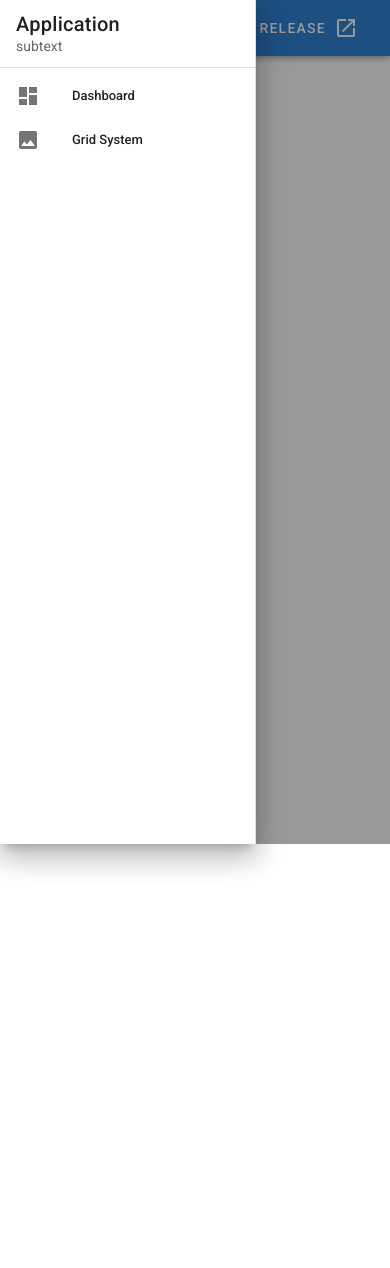
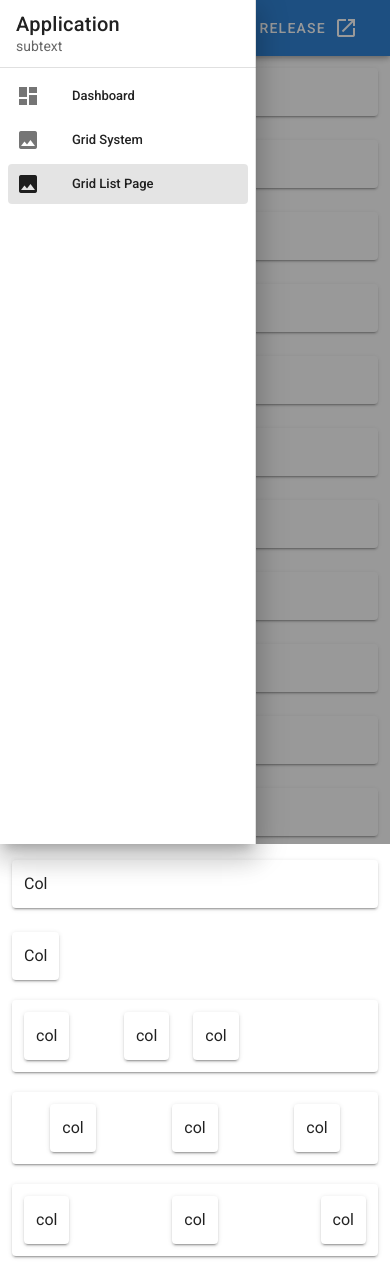
Before and after one commit to sout1217/vuetify, a Vue app: page /grid-list-page in a window 390 px wide. Before the commit the page ends 844 px from the top, so only its background shows below. Built offline with nearby package versions, Linux system fonts and the light colour scheme; grey boxes are pictures that could not be loaded.

Commit message:
그리드 레이아웃 justify, break-point (모바일, 태블릿, 노트북, 데스크탑), cols=auto (글자 크기만큼 차지), col 의 offset

```diff
--- a/src/App.vue
+++ b/src/App.vue
@@ -74,6 +74,7 @@ export default {
       items: [
         { title: 'Dashboard', icon: 'mdi-view-dashboard', to: '/' },
         { title: 'Grid System', icon: 'mdi-image', to: '/grid-system' },
+        { title: 'Grid List Page', icon: 'mdi-image', to: '/grid-list-page' },
       ],
       right: null,
       drawer: true,
--- a/src/router/index.js
+++ b/src/router/index.js
@@ -2,6 +2,7 @@ import Vue from 'vue'
 import VueRouter from 'vue-router'
 import Dashboard from '../views/Dashboard.vue'
 import GridSystem from '@/views/GridSystem'
+import GridListPage from '@/views/GridListPage'
 
 Vue.use(VueRouter)
 
@@ -16,6 +17,11 @@ const routes = [
     name: 'GridSystem',
     component: GridSystem,
   },
+  {
+    path: '/grid-list-page',
+    name: 'GridListPage',
+    component: GridListPage,
+  },
 ]
 
 const router = new VueRouter({
--- /dev/null
+++ b/src/views/GridListPage.vue
@@ -0,0 +1,76 @@
+<template>
+  <!-- 기본 12개의 Col 로 이루어져있어 cols 를 6으로 설정하면 너비의 반을 차지하게 된다 -->
+  <!-- Breakpoint 는 xs, sm, md, lg, xl 있으면 기본값은 xs 이기 때문에 cols 로만 사용해도 된다 -->
+  <v-container>
+    <v-row>
+      <!-- 6의 너비를 가지는 col 12개 생성 -->
+      <!--
+      12/12 = 1
+      12/6 = 2
+      12/4 = 3
+      12/3 = 4
+       -->
+      <v-col v-for="count in 12" :key="count" cols="12" sm="6" md="4" lg="3">
+        <v-card class="pa-3"> Col</v-card>
+      </v-col>
+    </v-row>
+    <v-row>
+      <!-- auto 는 해당 텍스트의 크기만 갖게 된다 -->
+      <v-col cols="auto">
+        <v-card class="pa-3"> Col</v-card>
+      </v-col>
+    </v-row>
+    <v-card class="mt-5 pa-3">
+      <!-- v-card 는 너비 100 -->
+      <v-row>
+        <!-- v-col 은 기본적으로 패딩을 가지고 있다 -->
+        <v-col cols="auto">
+          <v-card class="pa-3"> col</v-card>
+        </v-col>
+        <!-- 1~11칸 정도 건너 뛸 수 있다 -->
+        <v-col cols="auto" offset="1">
+          <v-card class="pa-3"> col</v-card>
+        </v-col>
+        <v-col cols="auto">
+          <v-card class="pa-3"> col</v-card>
+        </v-col>
+      </v-row>
+    </v-card>
+    <v-card class="mt-5 pa-3">
+      <!-- justify: space-around -->
+      <v-row justify="space-around">
+        <v-col cols="auto">
+          <v-card class="pa-3"> col</v-card>
+        </v-col>
+        <v-col cols="auto">
+          <v-card class="pa-3"> col</v-card>
+        </v-col>
+        <v-col cols="auto">
+          <v-card class="pa-3"> col</v-card>
+        </v-col>
+      </v-row>
+    </v-card>
+    <v-card class="mt-5 pa-3">
+      <!-- justify: space-between -->
+      <v-row justify="space-between">
+        <v-col cols="auto">
+          <v-card class="pa-3"> col</v-card>
+        </v-col>
+        <v-col cols="auto">
+          <v-card class="pa-3"> col</v-card>
+        </v-col>
+        <v-col cols="auto">
+          <v-card class="pa-3"> col</v-card>
+        </v-col>
+      </v-row>
+    </v-card>
+  </v-container>
+</template>
+
+<script>
+export default {
+  name: 'GridListPage',
+}
+</script>
+
+<style scoped></style>
```
Also changed, not shown: src/views/GridSystem.vue (line endings or trailing spaces).
